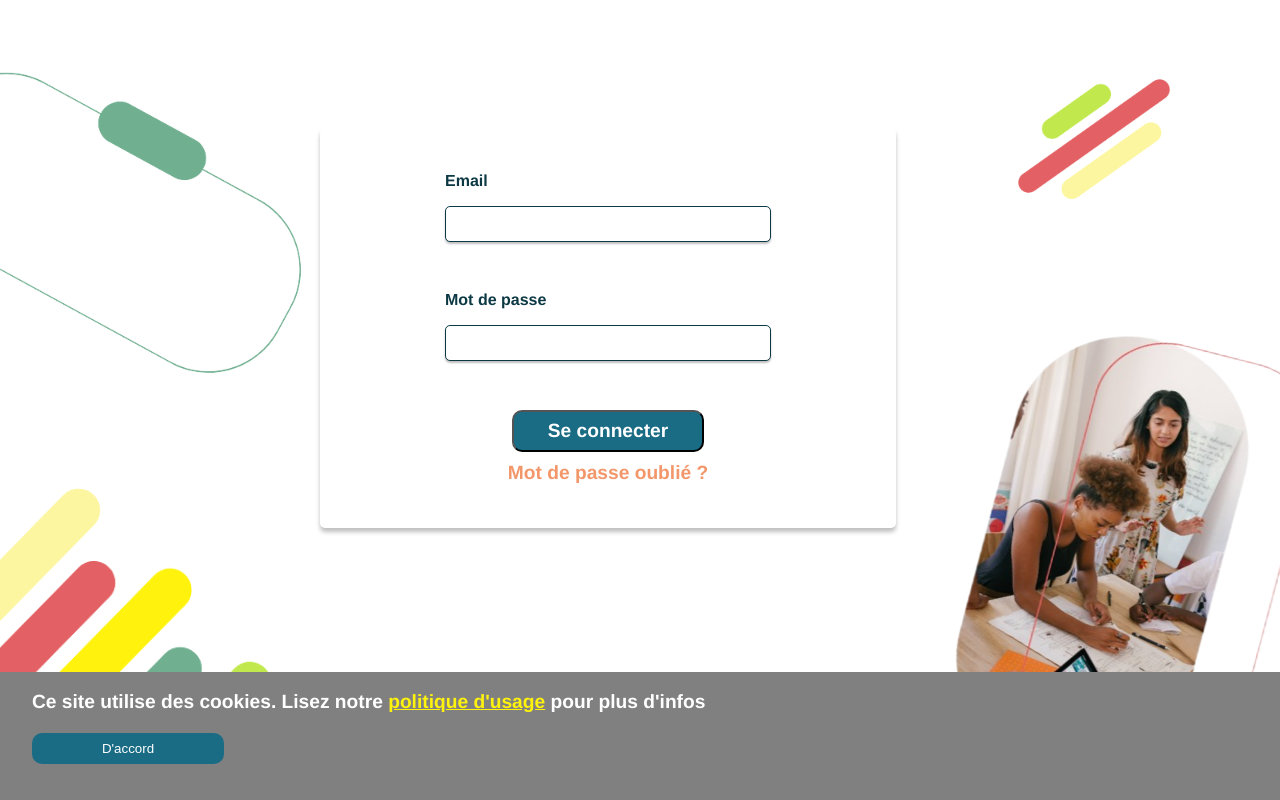
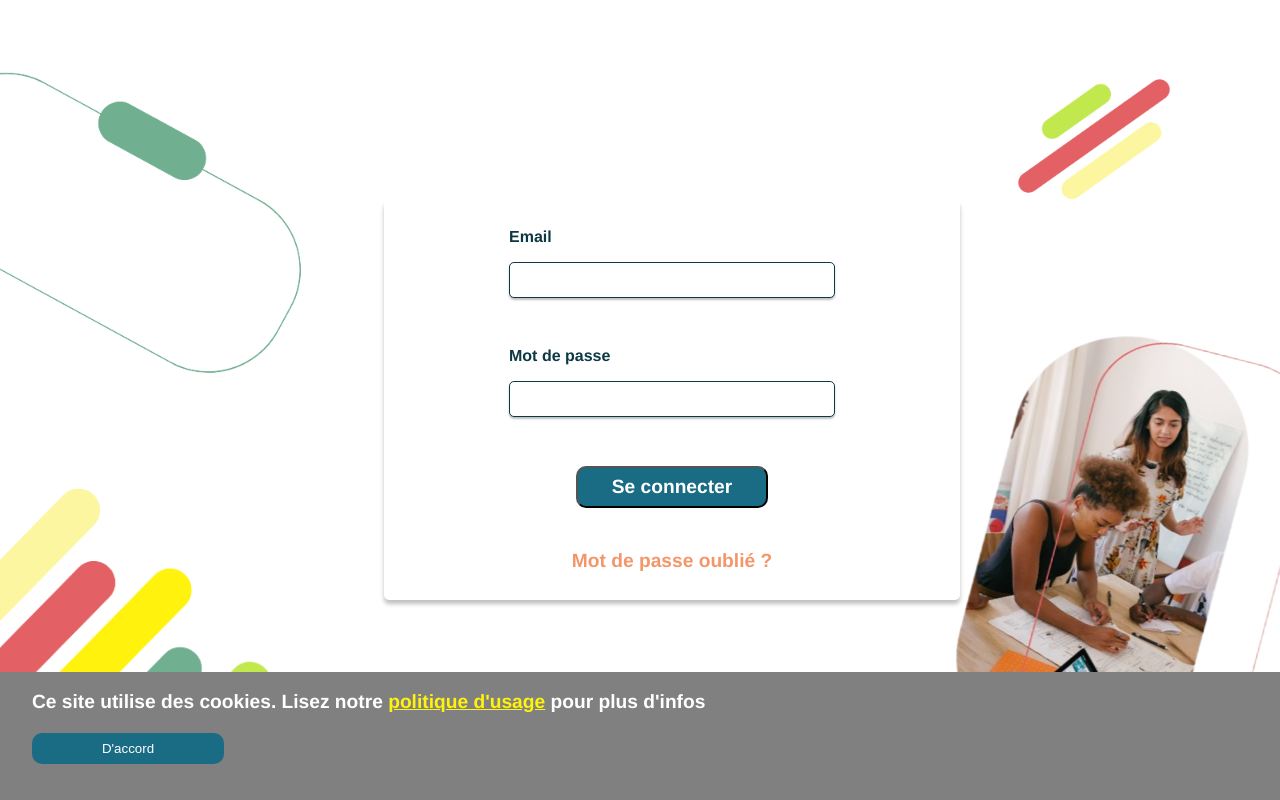
Before and after one commit to WildCodeSchool/2023-02-JS-RemoteFR-DeVMX-P3-Sense-Makers, a React (Vite) app in the folder frontend/: page / in a window 1280 px wide. Built offline with nearby package versions, Linux system fonts and the light colour scheme.

Commit message:
changed responsive for login modal

```diff
--- a/frontend/src/scss/_login.scss
+++ b/frontend/src/scss/_login.scss
@@ -5,9 +5,9 @@
   box-shadow: 0px 4px 4px rgba(0, 0, 0, 0.25);
   border-radius: 5px;
   position: relative;
-  top: 5rem;
-  left: 0.5rem;
-  height: 50vh;
+  top: 20vh;
+  left: 12vw;
+  min-height: 50vh;
   max-width: 75vw;
   display: flex;
   flex-direction: column;
@@ -56,6 +56,7 @@
   }
   span{
     cursor: pointer;
+    margin-top: 10%;
   }
 
   :hover {
@@ -81,8 +82,7 @@
 
 @media screen and (min-width: 768px) {
   .logInContainer {
-    left: 25vw;
-    top: 20vw;
+    left: 30%;
     max-width: 45vw;
     input {
       width: 25vw;
@@ -96,7 +96,7 @@
 
 @media screen and (min-width: 1024px) {
   .logInContainer {
-    top: 10vw;
+    top: 25vh;
     .logInUsername {
       label {
         p {
@@ -105,7 +105,7 @@
       }
     }
     button {
-      width: 12rem;
+      min-width: 12rem;
       h2 {
         font-size: $font-size-l;
       }
```
